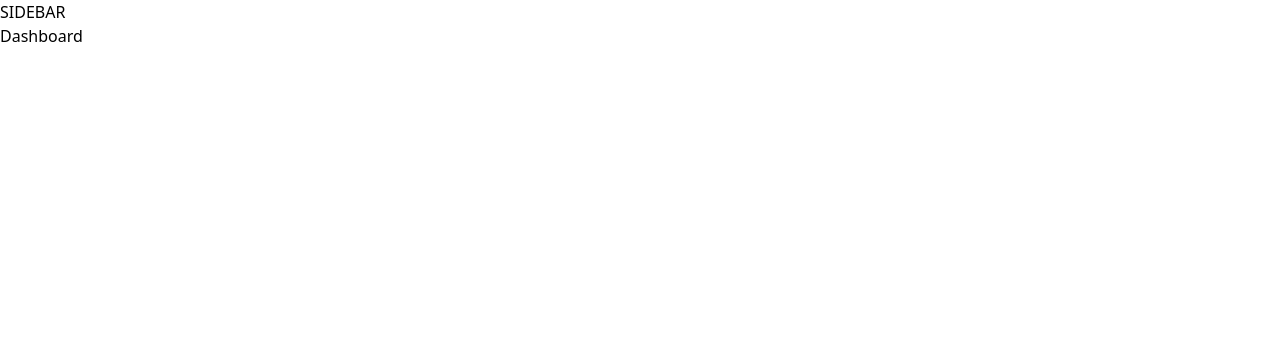
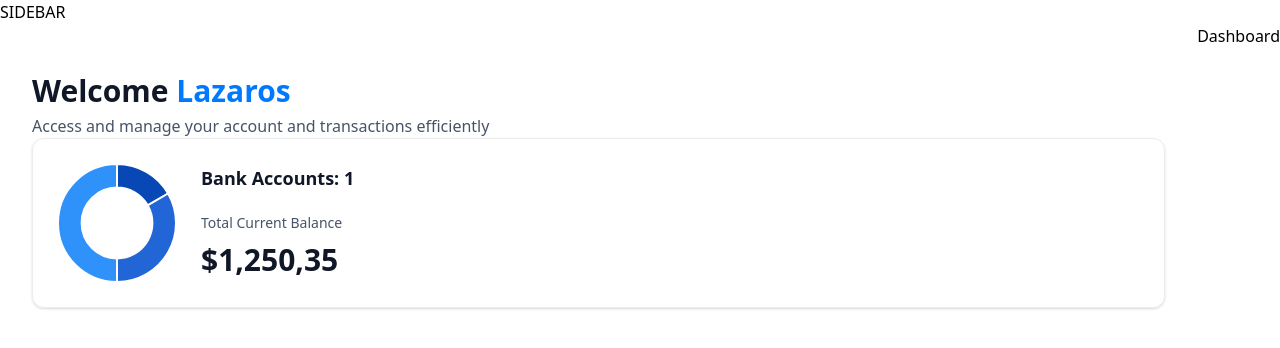
Before and after one commit to LazarosZiskos/banking-app, a Next.js app: page / in a window 1280 px wide. Shown: the top 348 px of the page. Built offline with nearby package versions, Linux system fonts and the light colour scheme.

Commit message:
implement chart and total balance

```diff
--- a/app/(root)/page.tsx
+++ b/app/(root)/page.tsx
@@ -1,10 +1,32 @@
+import HeaderBox from '@/components/HeaderBox'
+import TotalBalanceBox from '@/components/TotalBalanceBox'
 import React from 'react'
 
 const Home = () => {
+
+  const isLoggedIn = {firstName: "Lazaros"}
+
   return (
-    <div>
+    <section className='home'>
+      <div className='home-content'>
+        <header>
+          <HeaderBox
+            type="greeting"
+            title="Welcome"
+            user={isLoggedIn?.firstName || 'Guest'}
+            subtext="Access and manage your account and transactions efficiently"
+
+          />
+
+          <TotalBalanceBox
+            accounts={[]}
+            totalBanks = {1}
+            totalCurrentBalance={1250.35}
+          />
+        </header>
+      </div>
       Dashboard
-    </div>
+    </section>
   )
 }
 
--- a/app/layout.tsx
+++ b/app/layout.tsx
@@ -11,7 +11,7 @@
 
 export const metadata: Metadata = {
   title: "Horizon Bank",
-  description: "Horizon is a modern banking platform for everyone",
+  description: "Horizon is a modern banking platform for everyone.",
   icons: {
     icon: "/icons/logo.svg"
   }
--- /dev/null
+++ b/components/AnimatedCounter.tsx
@@ -0,0 +1,12 @@
+'use client'
+import CountUp from 'react-countup/'
+
+const AnimatedCounter = ({amount}:{amount:number}) => {
+  return (
+    <div className='w-full'>
+      <CountUp end={amount} decimal=',' prefix='$' duration={2.75} decimals={2}/>
+    </div>
+  )
+}
+
+export default AnimatedCounter
--- /dev/null
+++ b/components/DoughnutChart.tsx
@@ -0,0 +1,33 @@
+'use client'
+import { Chart as ChartJS, ArcElement, Tooltip, Legend } from "chart.js";
+import { Doughnut } from "react-chartjs-2";
+
+ChartJS.register(ArcElement, Tooltip, Legend);
+
+
+const DoughnutChart = ({accounts}: DoughnutChartProps) => {
+    const data = {
+        datasets: [
+            {
+                label: 'Banks',
+                data: [1250, 2500, 3750],
+                backgroundColor: ['#0747b6', '#2265d7', '#2f91fa']
+            }
+        ],
+        labels: ['Bank 1', 'Bank 2', 'Bank 3']
+    }
+  return (
+      <Doughnut data={data}
+      options={{
+        cutout: '60%',
+        plugins: {
+            legend: {
+                display: false
+            }
+        }
+      }}
+       />
+  )
+}
+
+export default DoughnutChart
--- /dev/null
+++ b/components/HeaderBox.tsx
@@ -0,0 +1,19 @@
+import React from 'react'
+
+const HeaderBox = ({type="title", title, subtext, user}: HeaderBoxProps) => {
+  return (
+    <div className='header-box'>
+        <h1 className='header-box-title'>
+            {title}
+            {type === 'greeting' && (
+                <span className='text-bankGradient'>&nbsp;{user}</span>
+            )}
+        </h1>
+        <p className='header-box-subtext'>
+            {subtext}
+        </p>
+    </div>
+  )
+}
+
+export default HeaderBox
--- /dev/null
+++ b/components/TotalBalanceBox.tsx
@@ -0,0 +1,33 @@
+
+import { formatAmount } from '@/lib/utils'
+import React from 'react'
+
+import AnimatedCounter from './AnimatedCounter'
+import DoughnutChart from './DoughnutChart'
+
+const TotalBalanceBox = ({
+    accounts =[], totalBanks, totalCurrentBalance
+}: TotlaBalanceBoxProps) => {
+  return (
+    <section className='total-balance'>
+      <div className='total-balance-chart'>
+            <DoughnutChart  accounts={accounts}/>
+      </div>
+
+      <div className='flex flex-col gap-6'>
+        <h2 className='header-2'>
+            Bank Accounts: {totalBanks}
+        </h2>
+
+        <div className='flex flex-col gap-2'>
+            <p className='total-balance-label'>Total Current Balance</p>
+            <div className='total-balance-amount flex-center'>
+                <AnimatedCounter amount={totalCurrentBalance} />
+            </div>
+        </div>
+      </div>
+    </section>
+  )
+}
+
+export default TotalBalanceBox
--- a/package.json
+++ b/package.json
@@ -10,11 +10,15 @@
   },
   "dependencies": {
     "@radix-ui/react-slot": "^1.0.2",
+    "chart.js": "^4.4.3",
     "class-variance-authority": "^0.7.0",
     "clsx": "^2.1.1",
     "lucide-react": "^0.395.0",
     "next": "14.2.4",
+    "query-string": "^9.0.0",
     "react": "^18",
+    "react-chartjs-2": "^5.2.0",
+    "react-countup": "^6.5.3",
     "react-dom": "^18",
     "tailwind-merge": "^2.3.0",
     "tailwindcss-animate": "^1.0.7"
```
Also changed, not shown: 1 other file (tests, documents, lock files or other folders).
